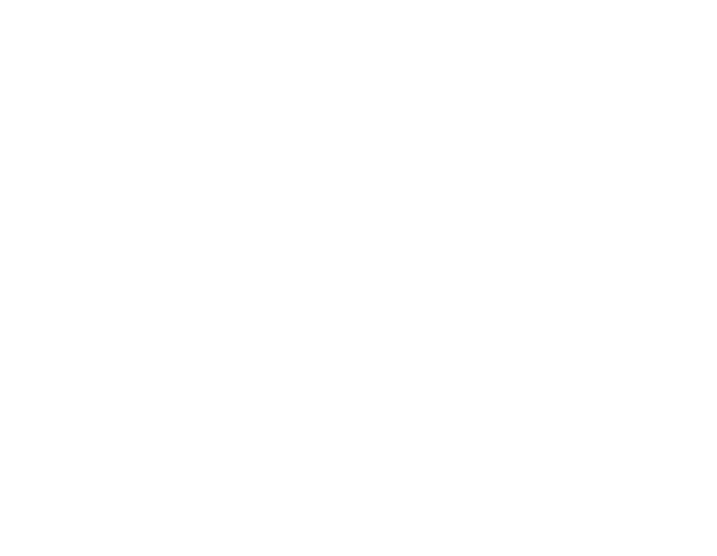
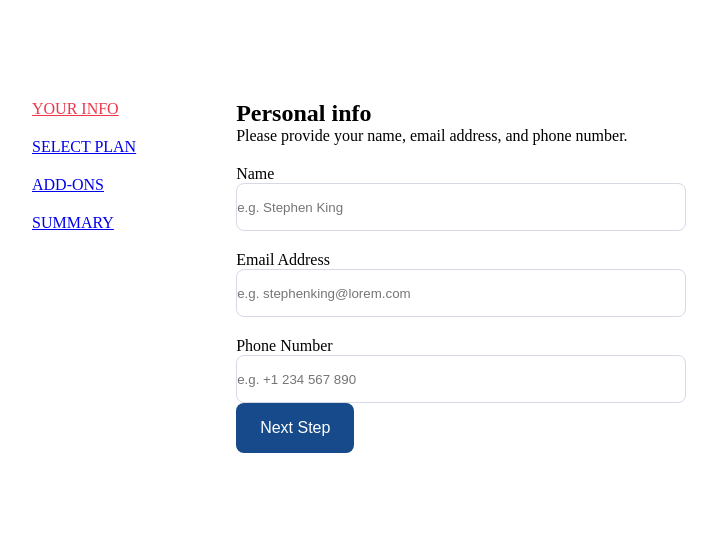
Before and after one commit to nikanoza/multi-step-form-tsu, a plain HTML site: page index.html in a window 1280 px wide. Shown: the whole page, without its empty margins (68-785 px from the left). Drawn offline with Linux system fonts and the light colour scheme.

Commit message:
wip: personal form validation

```diff
--- a/index.html
+++ b/index.html
@@ -11,8 +11,43 @@
       sizes="32x32"
       href="./assets/images/favicon-32x32.png"
     />
-
+    <link rel="stylesheet" href="./styles.css" />
+    <script src="./script.js" defer></script>
     <title>Frontend Mentor | Multi-step form</title>
   </head>
-  <body></body>
+  <body>
+    <main>
+      <div class="left">
+        <a href="#" class="active">YOUR INFO</a>
+        <a href="#">SELECT PLAN</a>
+        <a href="#">ADD-ONS</a>
+        <a href="#">SUMMARY</a>
+      </div>
+      <form class="form">
+        <h2>Personal info</h2>
+        <p>Please provide your name, email address, and phone number.</p>
+        <div class="input-info">
+          <label for="name">Name</label>
+          <p class="error name-error"></p>
+        </div>
+        <input type="text" id="name" placeholder="e.g. Stephen King" />
+        <div class="input-info">
+          <label for="email">Email Address</label>
+          <p class="error"></p>
+        </div>
+        <input
+          type="email"
+          id="email"
+          placeholder="e.g. stephenking@lorem.com"
+        />
+        <div class="input-info">
+          <label for="mobile">Phone Number</label>
+          <p class="error"></p>
+        </div>
+        <input type="text" id="text" placeholder="e.g. +1 234 567 890" />
+
+        <button class="btn">Next Step</button>
+      </form>
+    </main>
+  </body>
 </html>
--- /dev/null
+++ b/script.js
@@ -0,0 +1,38 @@
+const formElement = document.querySelector(".form");
+const nameErrorElement = document.querySelector(".name-error");
+const nameInputElement = document.querySelector("#name");
+
+let trySubmitted = false;
+
+const nameValidator = (input) => {
+  const regex = /^[A-Za-z]+(?: [A-Za-z]+)?$/;
+  const isCorrect = regex.test(input.value.trim());
+  if (input.value.trim() === "") {
+    nameErrorElement.textContent = "This field is required";
+    input.classList.add("border-error");
+  } else if (!isCorrect) {
+    nameErrorElement.textContent =
+      "Only English letters and a single space allowed.";
+    input.classList.add("border-error");
+  } else {
+    nameErrorElement.textContent = "";
+    input.classList.remove("border-error");
+  }
+};
+
+const onSubmit = (event) => {
+  event.preventDefault();
+  const nameInput = formElement.name;
+  nameValidator(nameInput);
+  if (!trySubmitted) {
+    trySubmitted = true;
+  }
+  //   document.location = "./plan.html";
+};
+
+nameInputElement.addEventListener("input", (event) => {
+  if (trySubmitted) {
+    nameValidator(event.target);
+  }
+});
+formElement.addEventListener("submit", onSubmit);
--- /dev/null
+++ b/styles.css
@@ -0,0 +1,67 @@
+* {
+  margin: 0;
+  padding: 0;
+  box-sizing: border-box;
+}
+
+body {
+  max-width: 100vw;
+  height: 100vh;
+}
+main {
+  display: flex;
+  gap: 100px;
+  padding: 100px;
+}
+
+.left {
+  display: flex;
+  flex-direction: column;
+  gap: 20px;
+}
+
+.active {
+  color: #ee374a;
+}
+form {
+  display: flex;
+  flex-direction: column;
+}
+
+input {
+  width: 450px;
+  height: 48px;
+  border-radius: 8px;
+  border: 1px solid #d6d9e6;
+  background: #fff;
+}
+
+.input-info {
+  display: flex;
+  justify-content: space-between;
+  align-items: center;
+  width: 100%;
+  margin-top: 20px;
+}
+
+.error {
+  color: #ee374a;
+}
+
+.btn {
+  padding: 16px 24px;
+  border-radius: 8px;
+  background: #164a8a;
+  color: #fff;
+  font-size: 16px;
+  font-style: normal;
+  font-weight: 500;
+  line-height: normal;
+  width: fit-content;
+  border: none;
+  cursor: pointer;
+}
+
+.border-error {
+  border: 1px solid #ee374a;
+}
```
Also changed, not shown: plan.html (added, +11 -0 lines).
